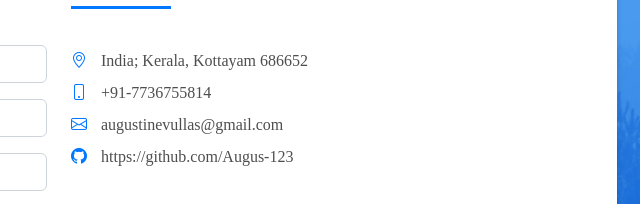
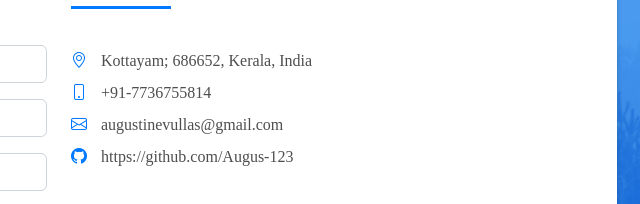
Before and after one commit to Augus-123/Augustine-Personal-Website, a plain HTML site: page index.html in a window 1280 px wide. Shown: the part 3538-3742 px from the top of the page, 581-1221 px from the left. Drawn offline with nearby package versions, Linux system fonts and the light colour scheme.

Commit message:
Update index.html

```diff
--- a/index.html
+++ b/index.html
@@ -344,7 +344,7 @@
 
                       </p>
                       <ul class="list-ico">
-                        <li><span class="bi bi-geo-alt"></span> India; Kerala, Kottayam 686652</li>
+                        <li><span class="bi bi-geo-alt"></span> Kottayam; 686652, Kerala, India</li>
                         <li><span class="bi bi-phone"></span> +91-7736755814</li>
                         <li><span class="bi bi-envelope"></span> augustinevullas@gmail.com</li>
                         <li><span class="bi bi-github"></span> https://github.com/Augus-123</li>
```
